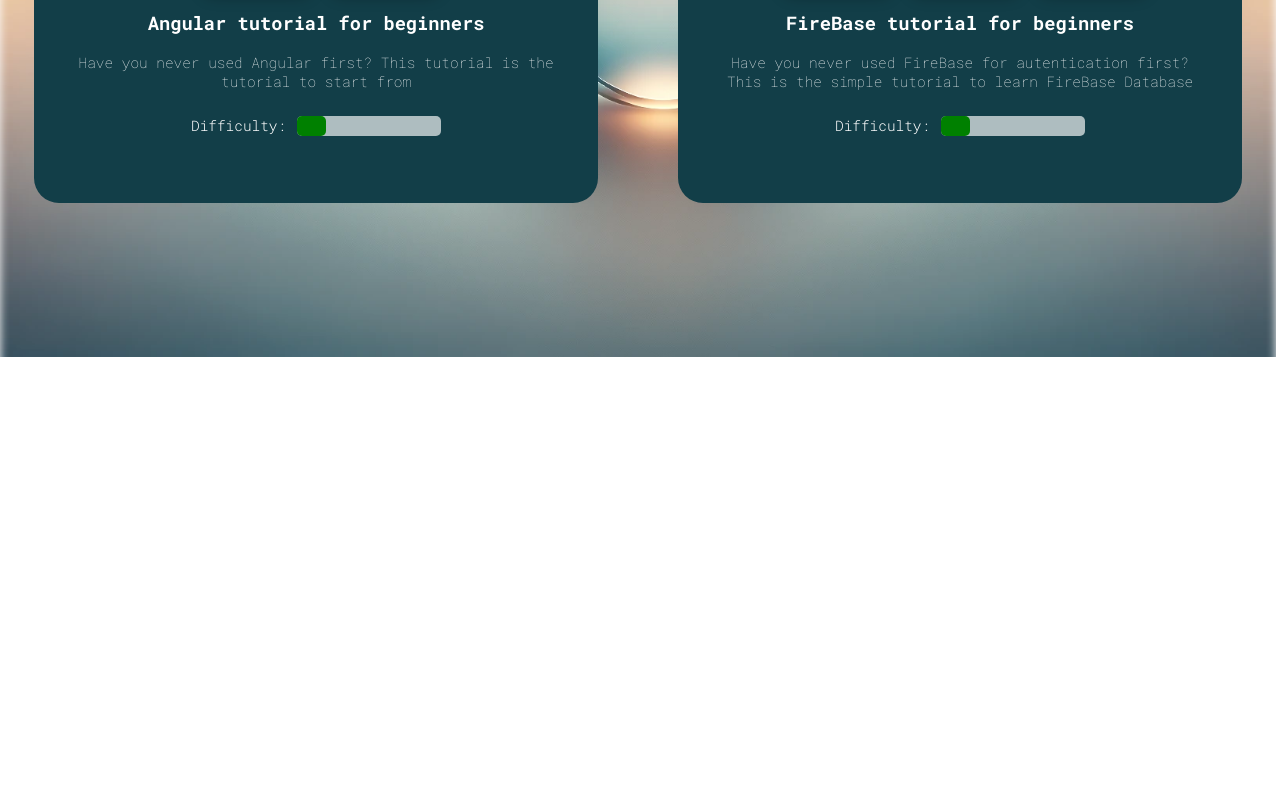
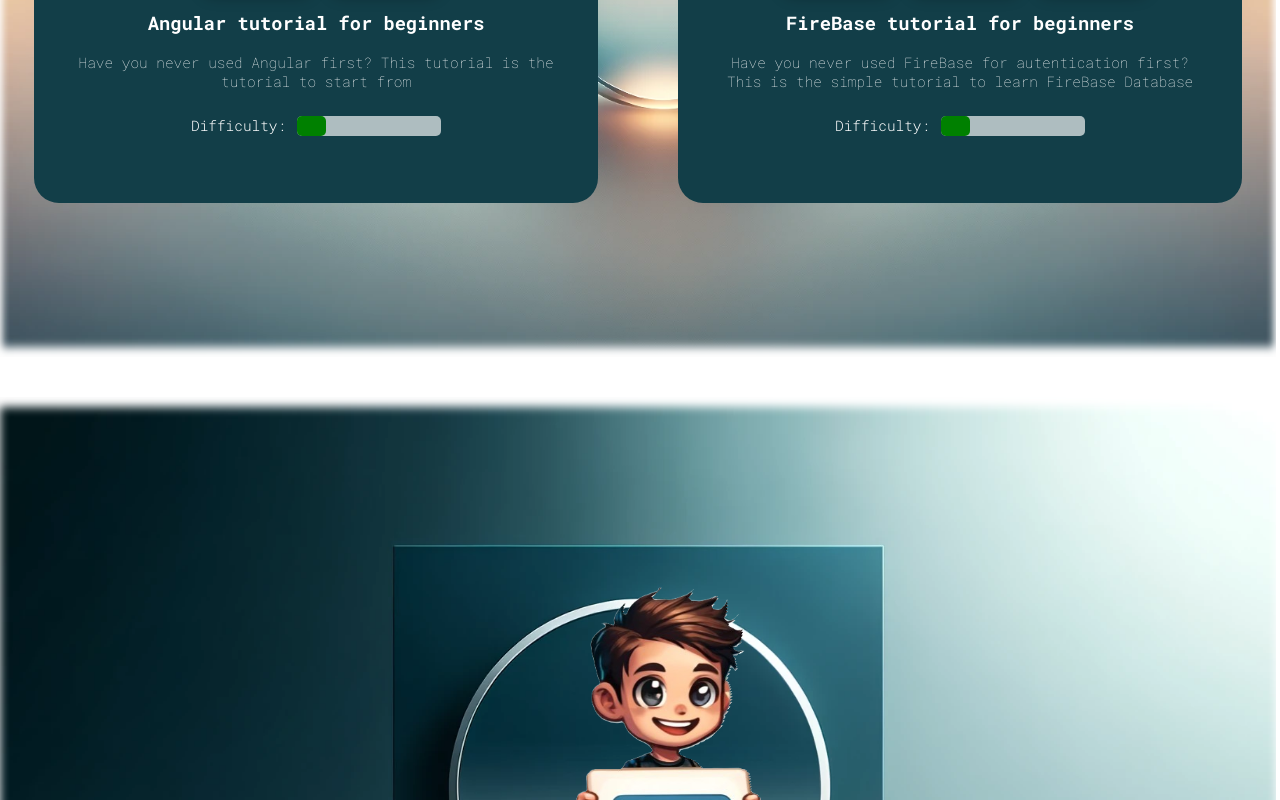
Before and after one commit to ericchecuz/reactPortfolio, a React (Create React App) app: page /home in a window 1280 px wide. Shown: the part 2000-2800 px from the top of the page. Before the commit the page ends 2357 px from the top, so only its background shows below. Built offline with nearby package versions, Linux system fonts and the light colour scheme; a web font is replaced by a local one.

Commit message:
add section subscribe and wip footer

```diff
--- a/src/pages/homePage.js
+++ b/src/pages/homePage.js
@@ -233,6 +233,9 @@
             </div>
           </div>
         </div>
+        <div className="container-img4">
+          <div className="container-img-sub"></div>
+        </div>
       </div>
     </div>
   );
--- a/src/pages/styleHome.css
+++ b/src/pages/styleHome.css
@@ -27,7 +27,7 @@
 .main-container {
     background-image: url(../assets/home2.png);
     background-size: cover;
-    box-shadow: inset 0px -20px 10px 0px white;
+    box-shadow: inset 0px -10px 10px 0px white;
     background-position: center center;
     background-repeat: no-repeat;
     height: 100vh;
@@ -273,6 +273,24 @@
     height: 100vh;
     width: 99.7vw;
     z-index: 0;
+    box-shadow: inset 0px 10px 10px 0px white, inset 0px -10px 10px 0px white;
+
+}
+
+footer {
+    position: relative;
+}
+
+.container-img4 {
+    background-image: url(../assets/home4.webp);
+    background-size: cover;
+    background-position: center;
+    position: relative;
+    display: block;
+    top: 100%;
+    height: 100vh;
+    width: 99.7vw;
+    z-index: 0;
     box-shadow: inset 0px 10px 10px 0px white, inset 0px 0px 0px 0px white;
 
 }
@@ -457,7 +475,9 @@
     font-weight: 400;
     font-style: normal;
     display: flex;
+
 }
+
 
 .section-projects {
     position: relative;
@@ -579,3 +599,13 @@
     /* Verde */
     border-radius: 5px;
 }
+
+.container-img-sub {
+    width: 290px;
+    background-image: url(../assets/mail2.png);
+    height: 471px;
+    position: relative;
+    left: 41%;
+    transform: scale(0.7);
+    top: 15%;
+}
```
Also changed, not shown: src/assets/mail2.jpg (added), src/assets/mail2.png (added).
